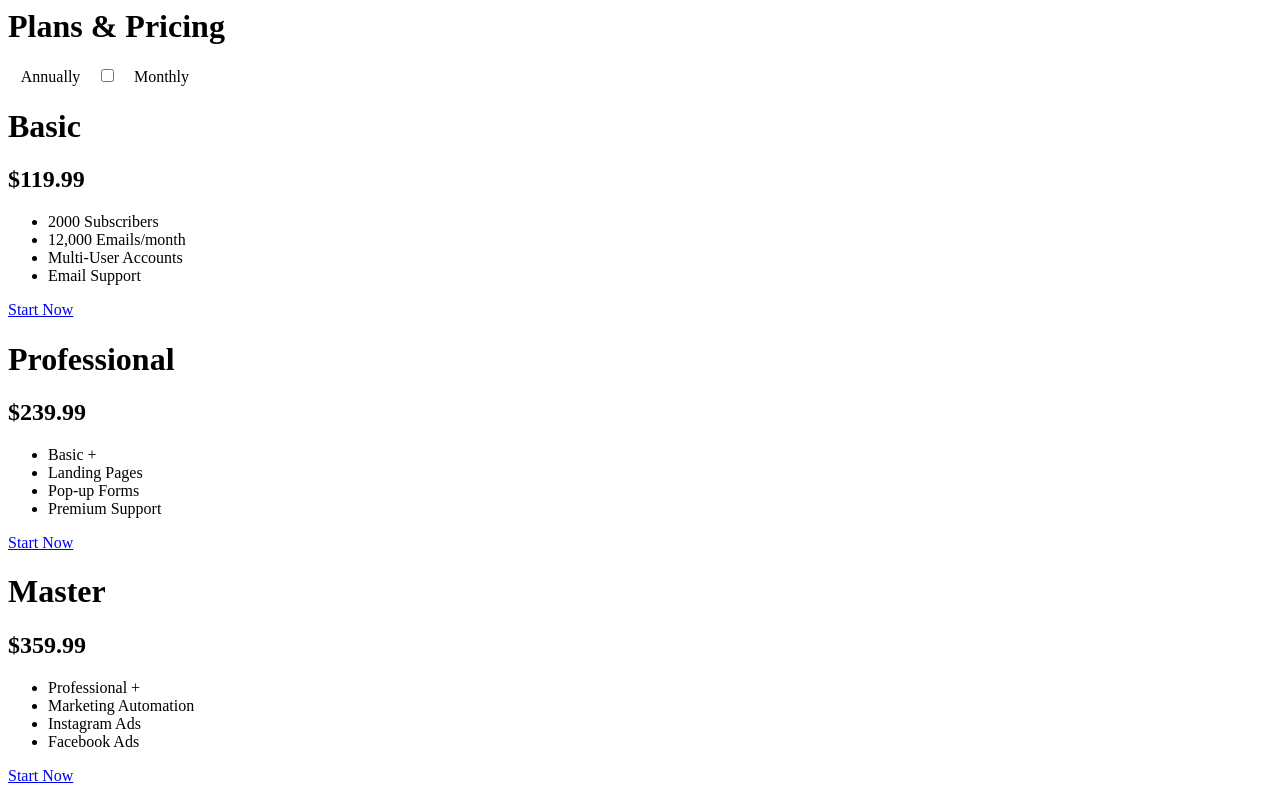
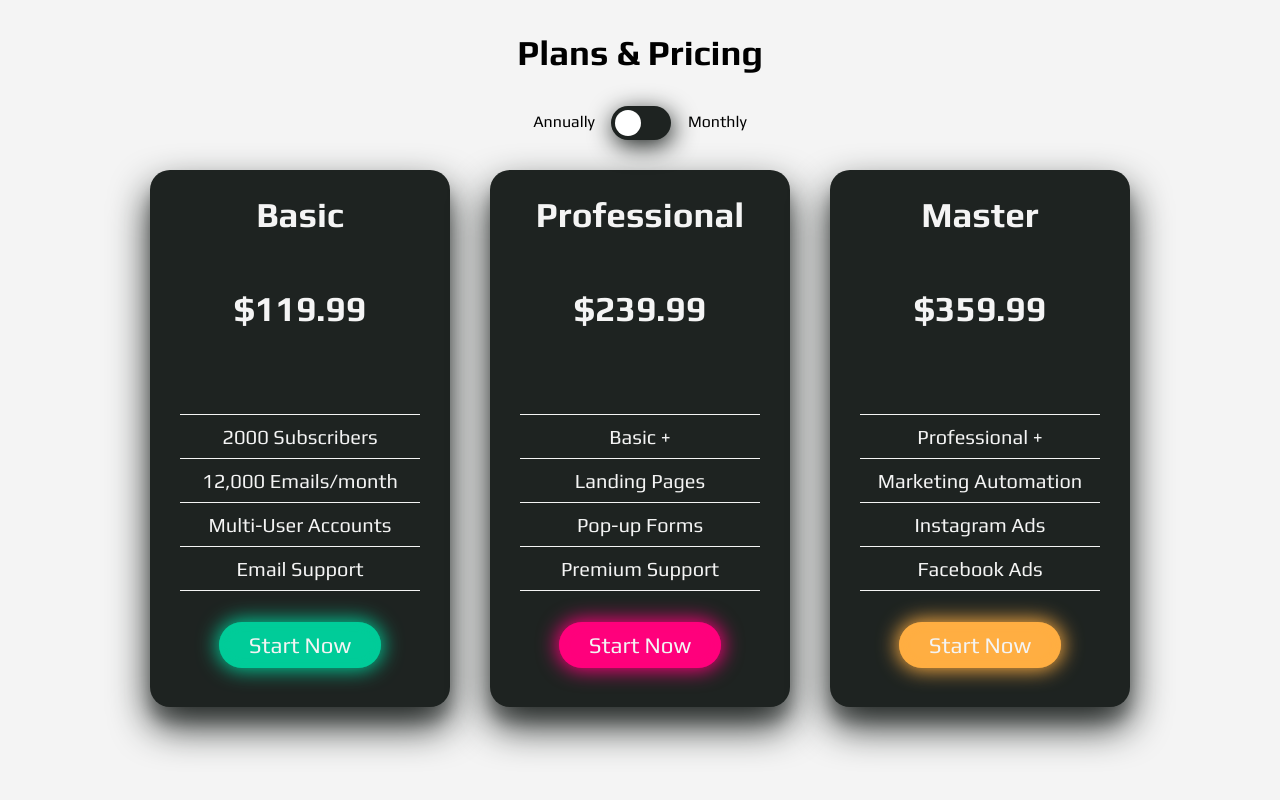
Before and after one commit to Abhay557/Hire-Me, a plain HTML site: page index.html in a window 1280 px wide. Drawn offline with Linux system fonts and the light colour scheme.

Commit message:
Update index.html

```diff
--- a/index.html
+++ b/index.html
@@ -1,6 +1,6 @@
 <html>
-<title>Hire Me- Abhay</title>
-<link rel="stylesheet href="main.css">
+<title>Hire Me- Abhay</title><head>
+  <link href="main.css" rel="stylesheet"></head>
 <body>
   <div class="container">
     <div class="top">
```
